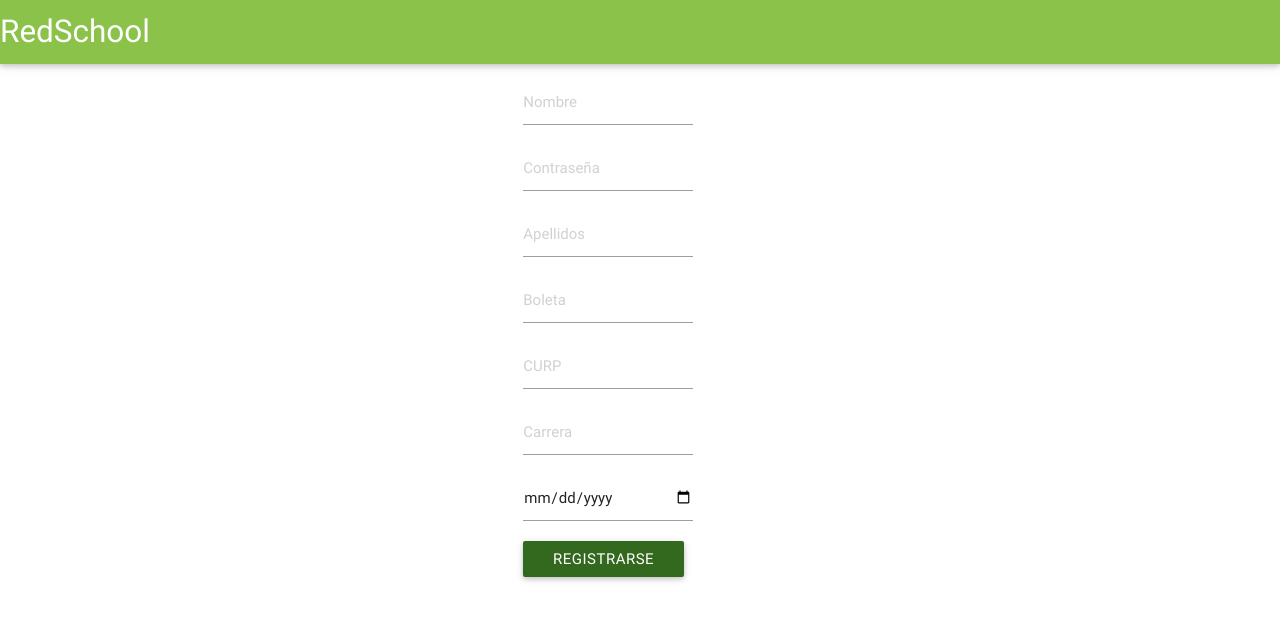
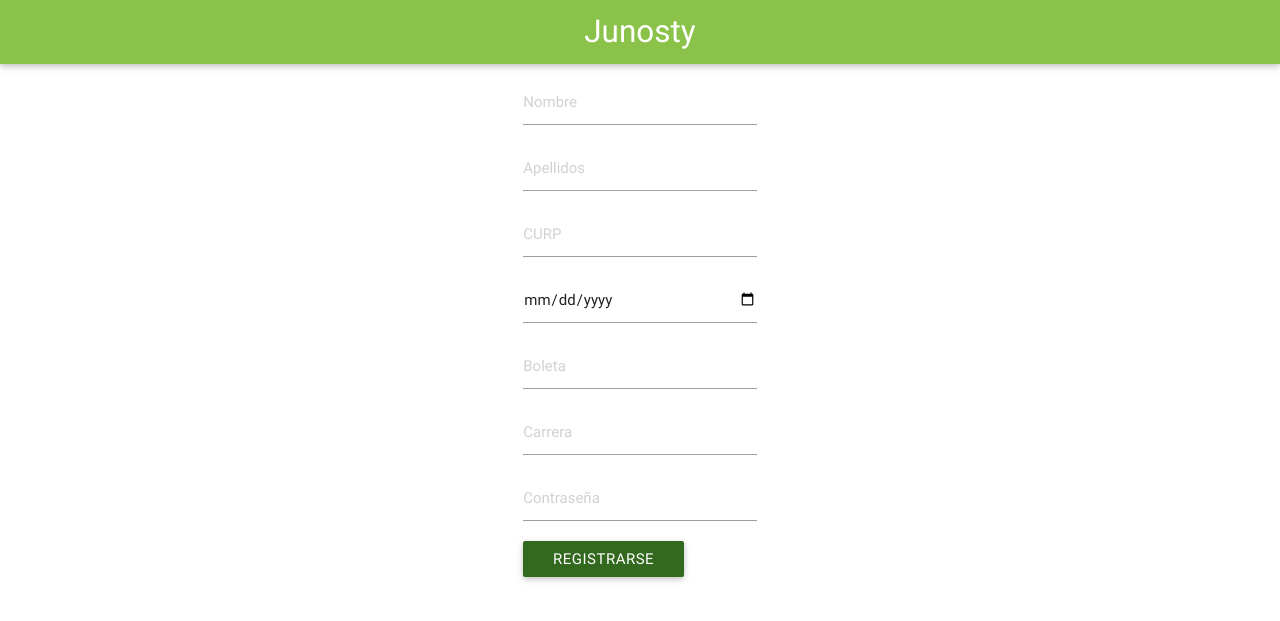
Before and after one commit to omarsalazar/Junosty, a Django app: template templates/usuario/registro.html in a window 1280 px wide. Shown: the top 621 px of the page. Run offline with Django 3.2, Linux system fonts and the light colour scheme; the template is opened without the code that fills it: values that come from a table or form of the project are taken from there, others are empty; parts of the project's set-up code (start-up, migrations or seed data) failed here and were passed over; some libraries are stand-ins or nearby versions.

Commit message:
Agregue una hoja de estilos así porque sí e intenté modificar el estilo. Spoiler alert: no pude xD

```diff
--- a/templates/base.html
+++ b/templates/base.html
@@ -24,7 +24,7 @@
     <body>
         <nav class ="light-green">
             <div class="nav-wrapper">
-              <a href="#" class="brand-logo left">RedSchool</a>
+              <a href="#" class="brand-logo center">Junosty</a>
               <!--<ul id="nav-mobile" class="right hide-on-med-and-down">
                 <li><a href="sass.html">Sass</a></li>
                 <li><a href="badges.html">Components</a></li>
--- a/templates/usuario/index.html
+++ b/templates/usuario/index.html
@@ -5,4 +5,5 @@
     Esto es es index
 </p>
     {{user}}
+    {{Nombre}}
 {% endblock content %}
--- a/templates/usuario/registro.html
+++ b/templates/usuario/registro.html
@@ -6,7 +6,7 @@
         <div class="centrado">
             <form method="post" class="col s10">
                 <div class="row">
-                    <div class="input-field col s3">
+                    <div class="input-field col s4">
                     {% csrf_token %}
                     {{form}}
                     <button class="btn waves-effect waves light-green darken-4" type="submit">
--- a/usuario/models.py
+++ b/usuario/models.py
@@ -5,12 +5,12 @@ from django.contrib.auth.models import User
 class datosusuario(models.Model):
     user = models.OneToOneField(User, blank=True, null=True)
     nombre = models.CharField(blank=False, null=False, max_length=50)
+    apellidos = models.CharField(blank=False, null=False, max_length=100)
+    curp = models.CharField(blank=False, null=False, max_length=18)
+    fecha_nacimiento = models.DateField(blank=False, null=False)
+    no_boleta = models.CharField(blank=False, null=False, max_length=10)
+    carrera = models.CharField(blank=False, null=False, max_length=50)
     contrasena = models.CharField(blank=False, null=False, max_length=100)
-    apellidos = models.CharField(blank=False, null=False, max_length=100)
-    no_boleta = models.CharField(blank=False, null=False, max_length=10)
-    curp = models.CharField(blank=False, null=False, max_length=18)
-    carrera = models.CharField(blank=False, null=False, max_length=50)
-    fecha_nacimiento = models.DateField(blank=False, null=False)
 
     def __str__(self):
         return "{}".format(self.nombre)
```
Also changed, not shown: static/css/style.css (added, +11 -0 lines), templates/usuario/login.html (+3 -6 lines), db.sqlite3.
